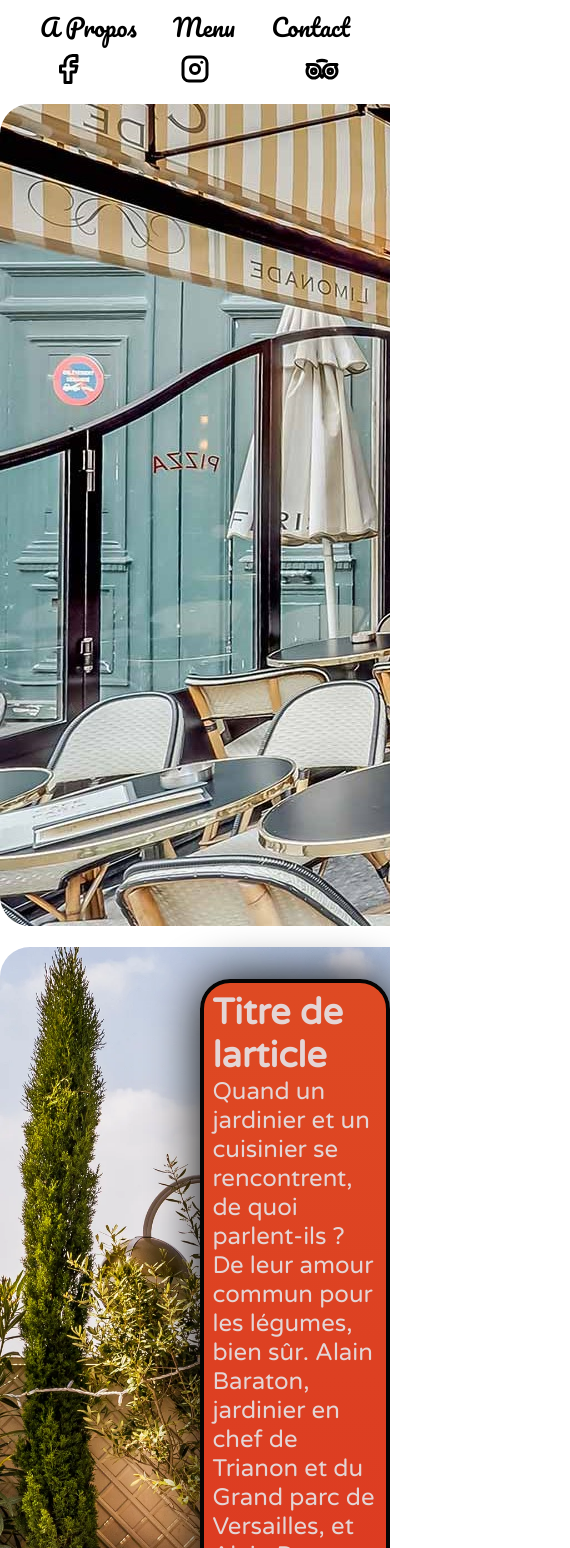
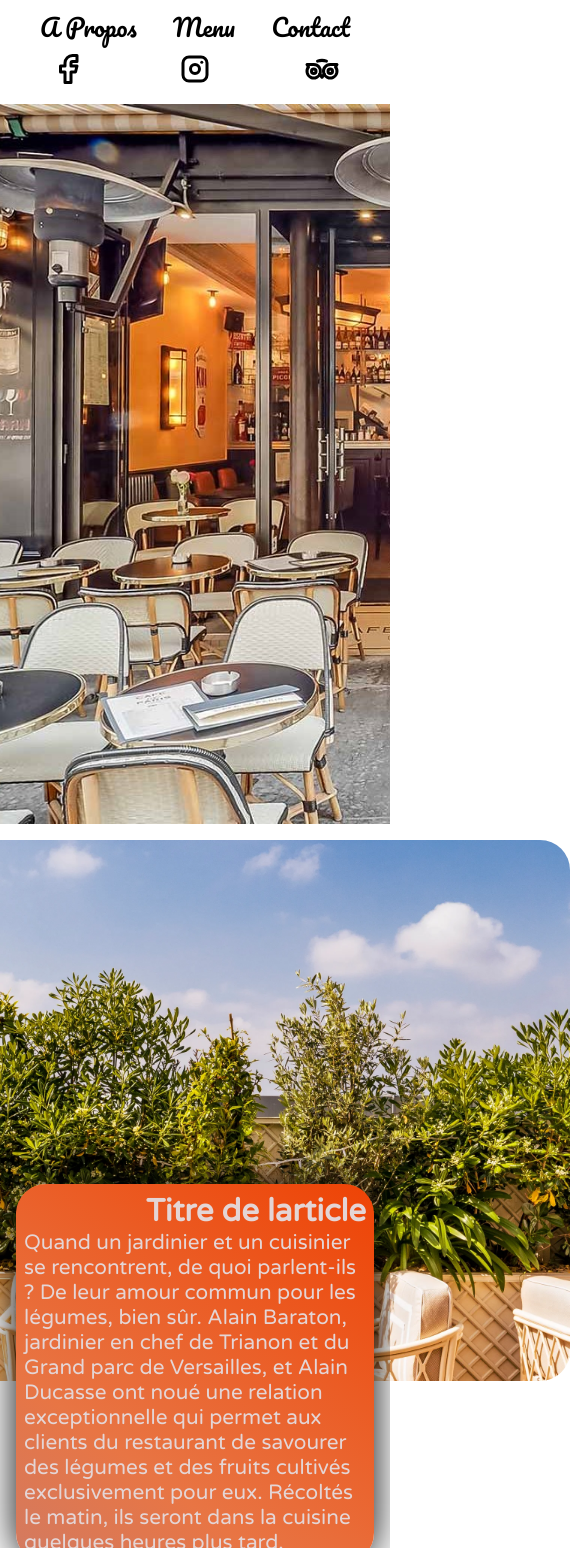
Before and after one commit to jimni6/restaurant-app, a Next.js app: page / in a window 390 px wide. Shown: the part 60-1608 px from the top of the page, 570 px wide, since content can reach past the window. Built offline with nearby package versions, Linux system fonts and the light colour scheme.

Commit message:
User can view on mobile

```diff
--- a/components/article.module.css
+++ b/components/article.module.css
@@ -8,8 +8,8 @@
 }
 
 .image {
-    height: 50rem;
-    width: auto;
+    width: 110%;
+    height: auto;
     grid-column: 1 / 3;
     grid-row: 1 / 3;
     border-radius: 30px;
@@ -18,10 +18,10 @@
 .text {
     padding: 0.5rem;
     margin-top: 2rem;
-    background: linear-gradient(#DE4A23, #DB2D20);
-    /* background-color: #DE4A23; */
+    /* background: linear-gradient(#DE4A23, #c99950); */
+    background: linear-gradient(217deg, #ee4305, #e87544 70.71%, #d27b62);
     border-radius: 30px;
-    border: 0.3rem solid #050505;
+    /* border: 0.3rem solid #050505; */
     align-items: flex-end;
     display: flex;
     flex-direction: column;
@@ -31,3 +31,36 @@
     grid-row: 1;
     box-shadow: 0 0 2em #050505;
 }
+
+/* Mobile */
+@media (max-width: 700px) {
+
+    .container {
+        display: grid;
+        grid-template-columns: 1fr;
+        grid-template-rows: 1fr 1fr;
+        margin-bottom: 0,5rem;
+
+        /* grid-auto-rows: minmax(100px, auto); */
+
+    }
+
+    .image {
+        height: 64%;
+        width: auto;
+        border-radius: 30px;
+        position: absolute;
+        left: -100%;
+        grid-column: 1 / 2;
+        grid-row: 1 / 3;
+    }
+
+    .text{
+        margin: 1rem;
+        margin-top: -1.6rem;
+        grid-column: 1 / 2;
+        grid-row: 2 / 3;
+        z-index: 0;
+        font-size: 1.3rem;
+    }
+}
--- a/styles/Home.module.css
+++ b/styles/Home.module.css
@@ -10,12 +10,14 @@
 .imageMain {
   margin: auto;
   margin-bottom: 1rem;
-  max-width: 2000px;
-  text-align: center;
+  max-width: 1920px;
+  width: 100%;
+  /* text-align: center;
+  overflow: hidden; */
 }
 
 .imageFormat {
-  width: auto;
+  width: 100%;
   height: auto;
   border-radius: 30px;
 }
@@ -188,6 +190,23 @@
 
 /* Mobile */
 @media (max-width: 700px) {
+
+  .imageMain {
+    margin: auto;
+    margin-bottom: 1rem;
+    height: 45rem;
+    position: relative;
+  }
+
+  .imageFormat {
+    height: 100%;
+    width: auto;
+    border-radius: 30px;
+    position: absolute;
+    left: -100%;
+    margin: auto;
+  }
+
   .content {
     /* padding: 4rem; */
   }
```
